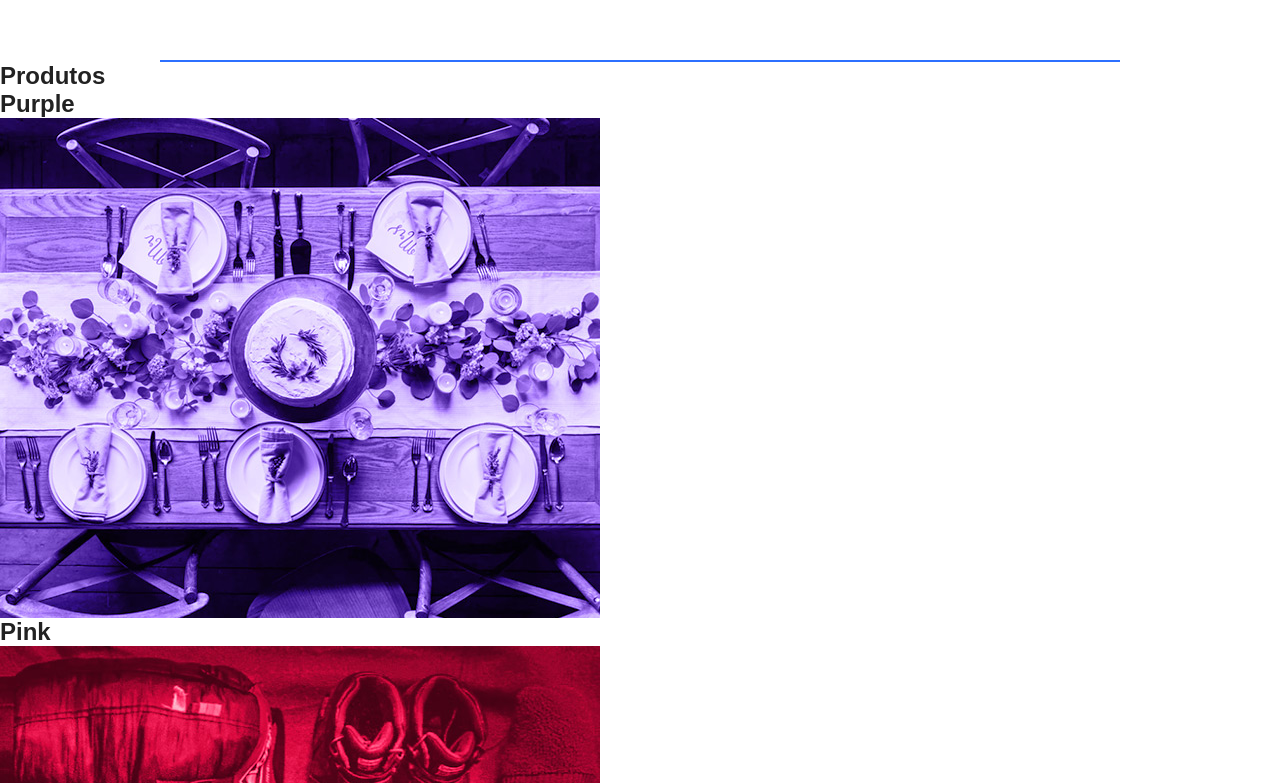
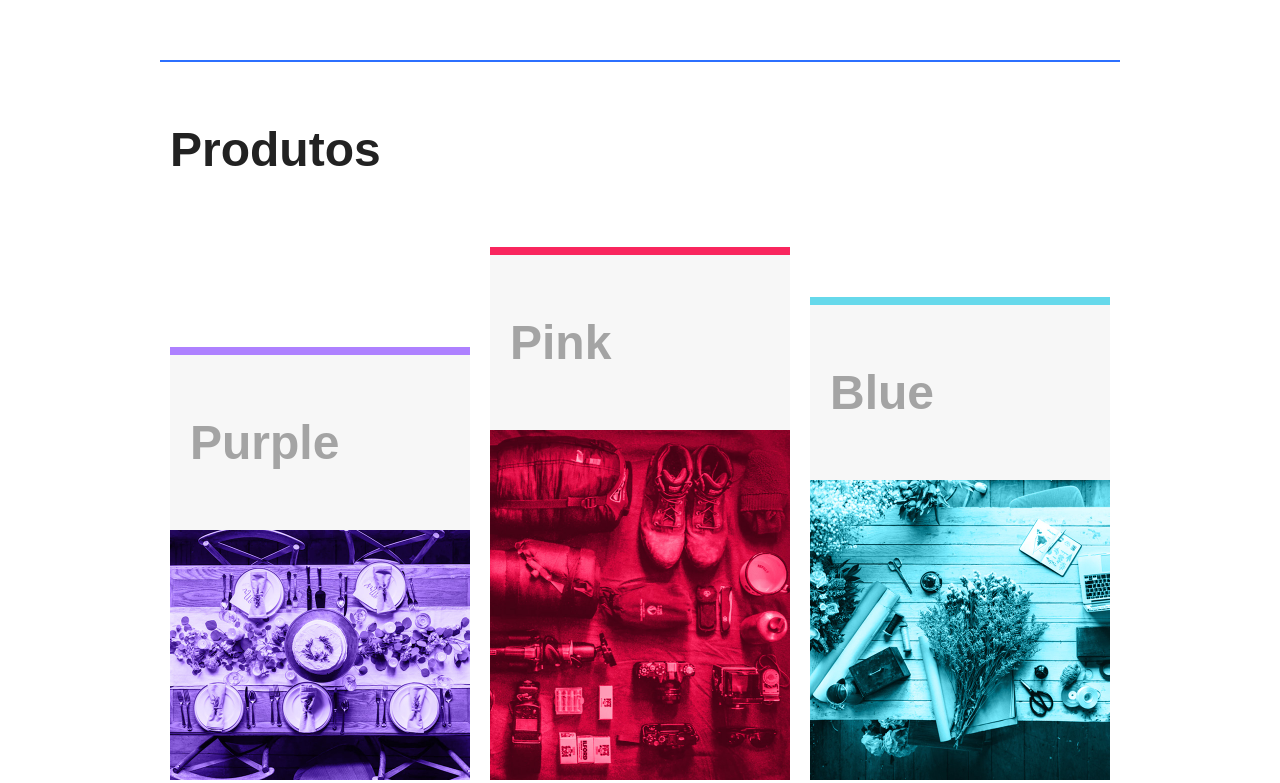
Before and after one commit to abnerjp/css-flexbox, a plain HTML site: page index.html in a window 1280 px wide. Shown: the part 939-1722 px from the top of the page. Drawn offline with Linux system fonts and the light colour scheme.

Commit message:
Sessao de produtos estilizada com FlexBox

```diff
--- a/css/style.css
+++ b/css/style.css
@@ -130,3 +130,44 @@ img {
   flex: 1 1 160px;
   margin: 0 10px;
 }
+
+/* produtos */
+.produtos {
+  max-width: 960px;
+  margin: 60px auto;
+}
+
+.produtos h1 {
+  font-size: 3em;
+  margin: 0 10px 60px 10px;
+}
+
+.produtos-container {
+  display: flex;
+  flex-wrap: wrap;
+  align-items: flex-end;
+}
+
+.produtos-item {
+  flex: 1 1 175px;
+  margin: 10px;
+}
+
+.produtos-item h2 {
+  font-size: 3em;
+  color: #a4a4a4;
+  background:#f7f7f7;
+  padding: 60px 20px;
+}
+
+.purple {
+  border-top:8px solid #ae81ff;
+}
+
+.pink {
+  border-top:8px solid #f9265e;
+}
+
+.blue {
+  border-top:8px solid #66d9eb;
+}
--- a/index.html
+++ b/index.html
@@ -71,14 +71,10 @@
           <h2>Purple</h2>
           <img src="img/produtos1.jpg" alt="Produtos 1" />
         </div>
-      </div>
-      <div class="produtos-container">
         <div class="produtos-item pink">
           <h2>Pink</h2>
           <img src="img/produtos2.jpg" alt="Produtos 2" />
         </div>
-      </div>
-      <div class="produtos-container">
         <div class="produtos-item blue">
           <h2>Blue</h2>
           <img src="img/produtos3.jpg" alt="Produtos " />
```
